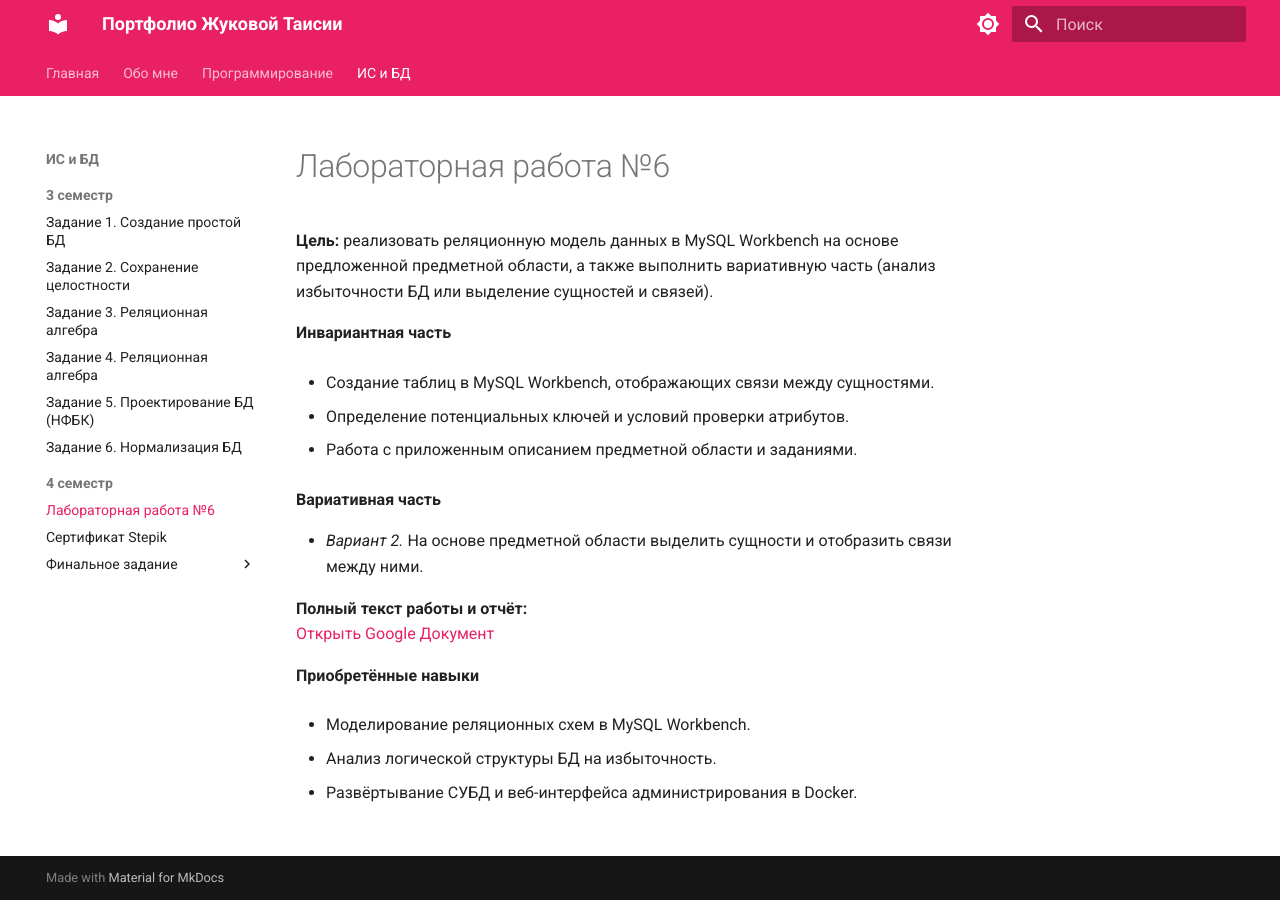
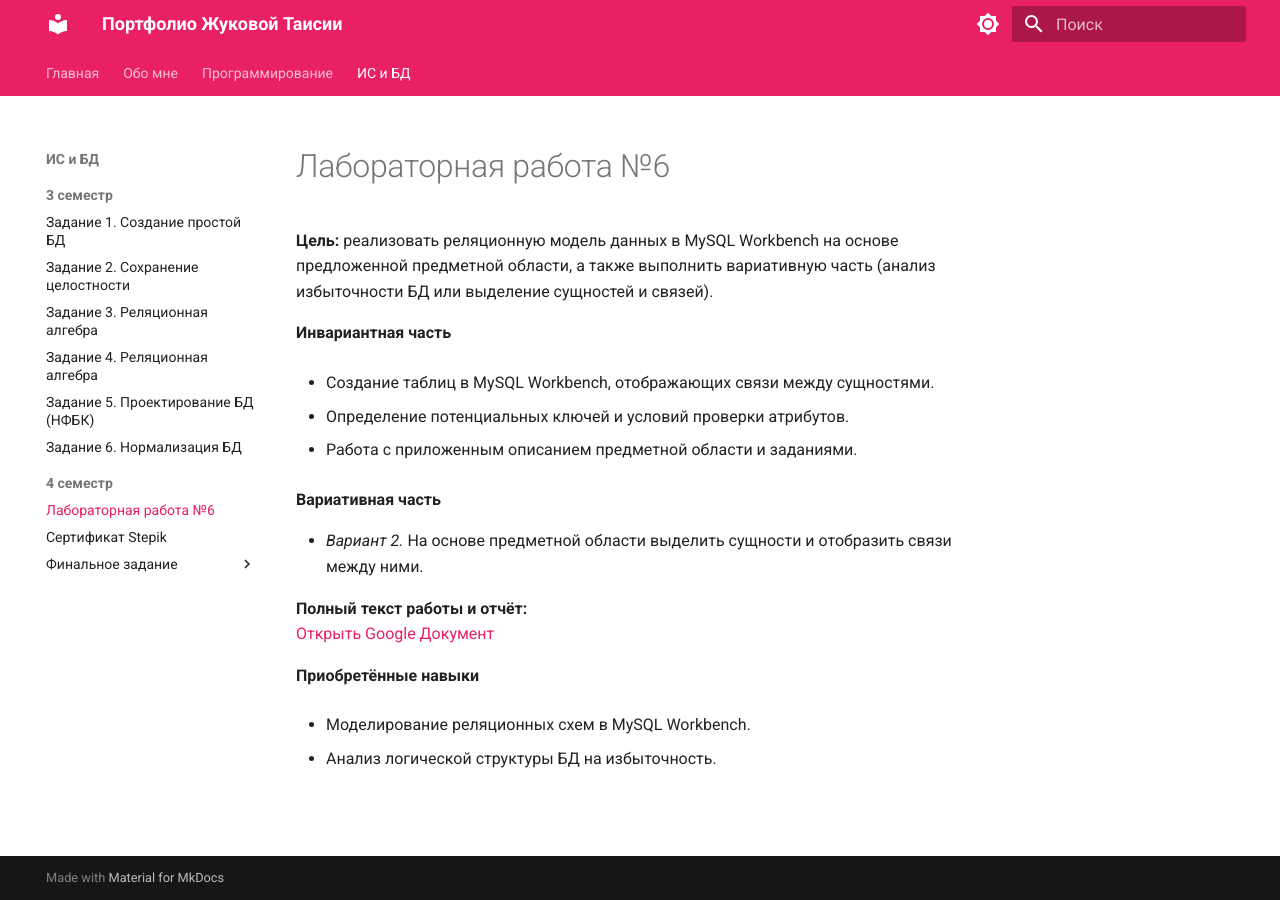
Before and after one commit to TaisiyaZhukova/portfolio-site, an MkDocs documentation site: the page built from docs/isbd/sem2_lab6.md, in a window 1280 px wide. Built offline with MkDocs 1.6.1 and Material for MkDocs 9.7.7, drawn with Linux system fonts in a browser that asks for light colours.

Commit message:
Update sem2_lab6.md

```diff
--- a/docs/isbd/sem2_lab6.md
+++ b/docs/isbd/sem2_lab6.md
@@ -22,5 +22,3 @@
 - Моделирование реляционных схем в MySQL Workbench.
 
 - Анализ логической структуры БД на избыточность.
-
-- Развёртывание СУБД и веб-интерфейса администрирования в Docker.
```
